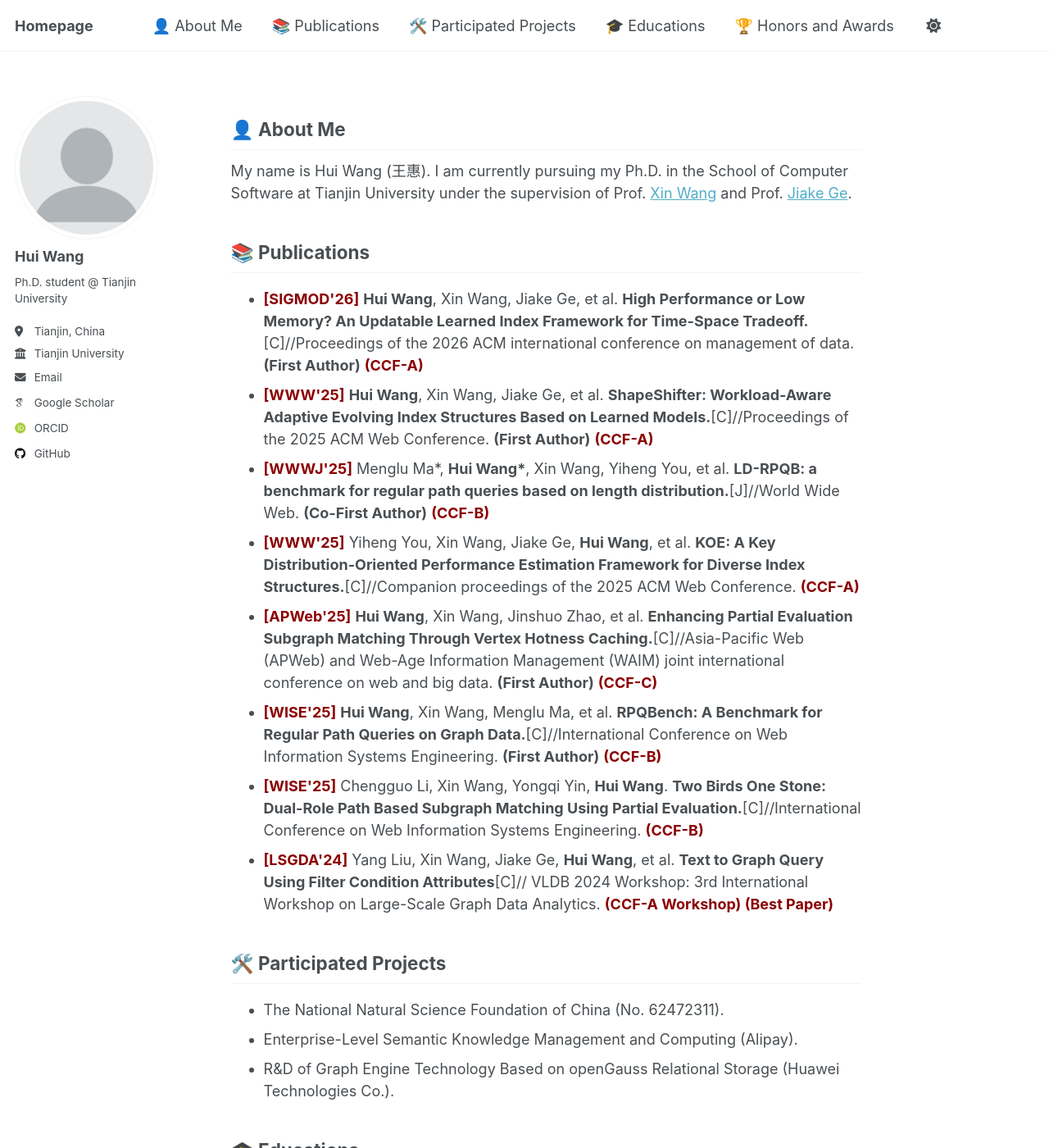
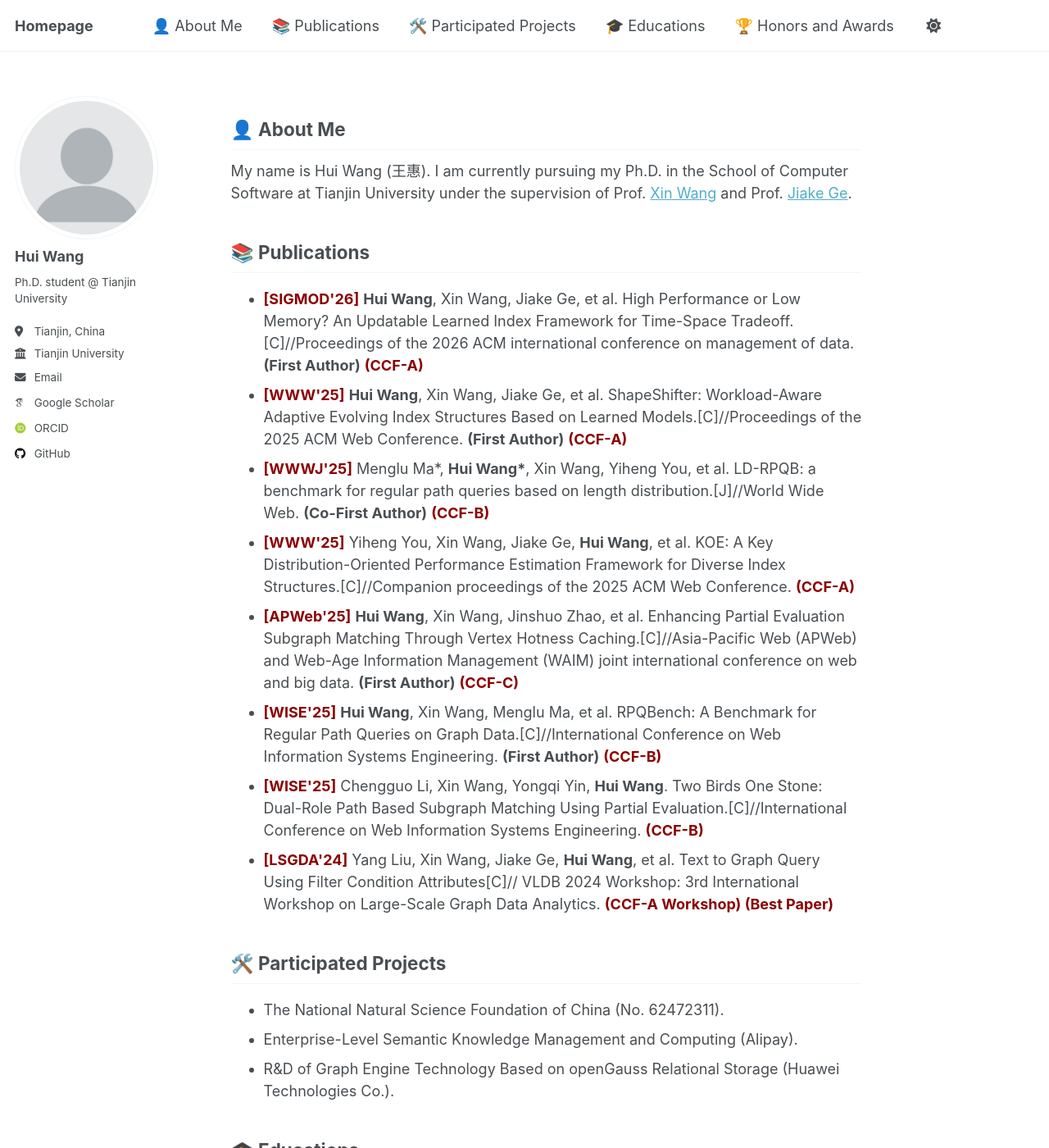
Before and after one commit to HaileyHui/wanghui, a Jekyll site: the page built from _pages/about.md, in a window 1280 px wide and 1400 px high. Shown: the whole window at 82% size. Built offline with Jekyll 4.4.1, drawn with Linux system fonts in a browser that asks for light colours; some web fonts are replaced; a script that is not in the unit is left out.

Commit message:
Update publications.html

```diff
--- a/_pages/publications.html
+++ b/_pages/publications.html
@@ -1,10 +1,10 @@
 <ul>
-  <li><span class="highlight" style="color: darkred; font-weight: bold;">[SIGMOD'26]</span> <strong>Hui Wang</strong>, Xin Wang, Jiake Ge, et al. <strong>High Performance or Low Memory? An Updatable Learned Index Framework for Time-Space Tradeoff.</strong>[C]//Proceedings of the 2026 ACM international conference on management of data. <strong>(First Author)</strong> <span class="highlight" style="color: darkred; font-weight: bold;">(CCF-A)</span></li>
-  <li><span class="highlight" style="color: darkred; font-weight: bold;">[WWW'25]</span> <strong>Hui Wang</strong>, Xin Wang, Jiake Ge, et al. <strong>ShapeShifter: Workload-Aware Adaptive Evolving Index Structures Based on Learned Models.</strong>[C]//Proceedings of the 2025 ACM Web Conference. <strong>(First Author)</strong> <span class="highlight" style="color: darkred; font-weight: bold;">(CCF-A)</span></li>
-  <li><span class="highlight" style="color: darkred; font-weight: bold;">[WWWJ'25]</span> Menglu Ma*, <strong>Hui Wang*</strong>, Xin Wang, Yiheng You, et al. <strong>LD-RPQB: a benchmark for regular path queries based on length distribution.</strong>[J]//World Wide Web. <strong>(Co-First Author)</strong> <span class="highlight" style="color: darkred; font-weight: bold;">(CCF-B)</span></li>
-  <li><span class="highlight" style="color: darkred; font-weight: bold;">[WWW'25]</span> Yiheng You, Xin Wang, Jiake Ge, <strong>Hui Wang</strong>, et al. <strong>KOE: A Key Distribution-Oriented Performance Estimation Framework for Diverse Index Structures.</strong>[C]//Companion proceedings of the 2025 ACM Web Conference. <span class="highlight" style="color: darkred; font-weight: bold;">(CCF-A)</span></li>
-  <li><span class="highlight" style="color: darkred; font-weight: bold;">[APWeb'25]</span> <strong>Hui Wang</strong>, Xin Wang, Jinshuo Zhao, et al. <strong>Enhancing Partial Evaluation Subgraph Matching Through Vertex Hotness Caching.</strong>[C]//Asia-Pacific Web (APWeb) and Web-Age Information Management (WAIM) joint international conference on web and big data. <strong>(First Author)</strong> <span class="highlight" style="color: darkred; font-weight: bold;">(CCF-C)</span></li>
-  <li><span class="highlight" style="color: darkred; font-weight: bold;">[WISE'25]</span> <strong>Hui Wang</strong>, Xin Wang, Menglu Ma, et al. <strong>RPQBench: A Benchmark for Regular Path Queries on Graph Data.</strong>[C]//International Conference on Web Information Systems Engineering. <strong>(First Author)</strong> <span class="highlight" style="color: darkred; font-weight: bold;">(CCF-B)</span></li>
-  <li><span class="highlight" style="color: darkred; font-weight: bold;">[WISE'25]</span> Chengguo Li, Xin Wang, Yongqi Yin, <strong>Hui Wang</strong>. <strong>Two Birds One Stone: Dual-Role Path Based Subgraph Matching Using Partial Evaluation.</strong>[C]//International Conference on Web Information Systems Engineering. <span class="highlight" style="color: darkred; font-weight: bold;">(CCF-B)</span></li>
-  <li><span class="highlight" style="color: darkred; font-weight: bold;">[LSGDA'24]</span> Yang Liu, Xin Wang, Jiake Ge, <strong>Hui Wang</strong>, et al. <strong>Text to Graph Query Using Filter Condition Attributes</strong>[C]// VLDB 2024 Workshop: 3rd International Workshop on Large-Scale Graph Data Analytics. <span class="highlight" style="color: darkred; font-weight: bold;">(CCF-A Workshop) (Best Paper)</span></li>
+  <li><span class="highlight" style="color: darkred; font-weight: bold;">[SIGMOD'26]</span> <strong>Hui Wang</strong>, Xin Wang, Jiake Ge, et al. High Performance or Low Memory? An Updatable Learned Index Framework for Time-Space Tradeoff.[C]//Proceedings of the 2026 ACM international conference on management of data. <strong>(First Author)</strong> <span class="highlight" style="color: darkred; font-weight: bold;">(CCF-A)</span></li>
+  <li><span class="highlight" style="color: darkred; font-weight: bold;">[WWW'25]</span> <strong>Hui Wang</strong>, Xin Wang, Jiake Ge, et al. ShapeShifter: Workload-Aware Adaptive Evolving Index Structures Based on Learned Models.[C]//Proceedings of the 2025 ACM Web Conference. <strong>(First Author)</strong> <span class="highlight" style="color: darkred; font-weight: bold;">(CCF-A)</span></li>
+  <li><span class="highlight" style="color: darkred; font-weight: bold;">[WWWJ'25]</span> Menglu Ma*, <strong>Hui Wang*</strong>, Xin Wang, Yiheng You, et al. LD-RPQB: a benchmark for regular path queries based on length distribution.[J]//World Wide Web. <strong>(Co-First Author)</strong> <span class="highlight" style="color: darkred; font-weight: bold;">(CCF-B)</span></li>
+  <li><span class="highlight" style="color: darkred; font-weight: bold;">[WWW'25]</span> Yiheng You, Xin Wang, Jiake Ge, <strong>Hui Wang</strong>, et al. KOE: A Key Distribution-Oriented Performance Estimation Framework for Diverse Index Structures.[C]//Companion proceedings of the 2025 ACM Web Conference. <span class="highlight" style="color: darkred; font-weight: bold;">(CCF-A)</span></li>
+  <li><span class="highlight" style="color: darkred; font-weight: bold;">[APWeb'25]</span> <strong>Hui Wang</strong>, Xin Wang, Jinshuo Zhao, et al. Enhancing Partial Evaluation Subgraph Matching Through Vertex Hotness Caching.[C]//Asia-Pacific Web (APWeb) and Web-Age Information Management (WAIM) joint international conference on web and big data. <strong>(First Author)</strong> <span class="highlight" style="color: darkred; font-weight: bold;">(CCF-C)</span></li>
+  <li><span class="highlight" style="color: darkred; font-weight: bold;">[WISE'25]</span> <strong>Hui Wang</strong>, Xin Wang, Menglu Ma, et al. RPQBench: A Benchmark for Regular Path Queries on Graph Data.[C]//International Conference on Web Information Systems Engineering. <strong>(First Author)</strong> <span class="highlight" style="color: darkred; font-weight: bold;">(CCF-B)</span></li>
+  <li><span class="highlight" style="color: darkred; font-weight: bold;">[WISE'25]</span> Chengguo Li, Xin Wang, Yongqi Yin, <strong>Hui Wang</strong>. Two Birds One Stone: Dual-Role Path Based Subgraph Matching Using Partial Evaluation.[C]//International Conference on Web Information Systems Engineering. <span class="highlight" style="color: darkred; font-weight: bold;">(CCF-B)</span></li>
+  <li><span class="highlight" style="color: darkred; font-weight: bold;">[LSGDA'24]</span> Yang Liu, Xin Wang, Jiake Ge, <strong>Hui Wang</strong>, et al. Text to Graph Query Using Filter Condition Attributes[C]// VLDB 2024 Workshop: 3rd International Workshop on Large-Scale Graph Data Analytics. <span class="highlight" style="color: darkred; font-weight: bold;">(CCF-A Workshop) (Best Paper)</span></li>
 </ul>
```
